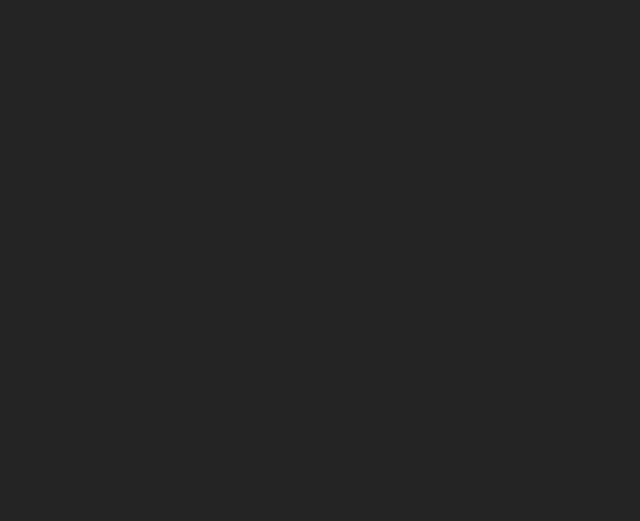
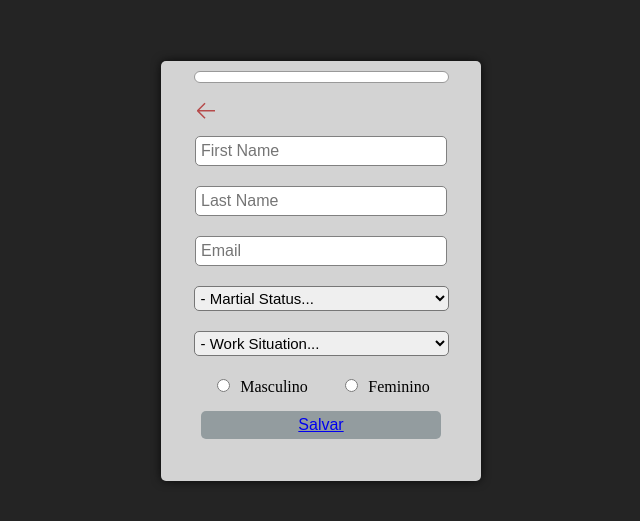
Before and after one commit to Jamilsonh/contact-book, a React (Vite) app: page /addcontact in a window 1280 px wide. Before the commit this address had no page. Shown: the part 137-658 px from the top of the page, without its empty margins (319-959 px from the left). Built offline with nearby package versions, Linux system fonts and the light colour scheme.

Commit message:
Origanizando o codigo

```diff
--- a/package.json
+++ b/package.json
@@ -11,6 +11,7 @@
   "dependencies": {
     "react": "^18.2.0",
     "react-dom": "^18.2.0",
+    "react-icons": "^4.7.1",
     "react-router-dom": "^6.8.0"
   },
   "devDependencies": {
--- /dev/null
+++ b/src/AddContacts.css
@@ -0,0 +1,93 @@
+.input-section {
+  width: 300px;
+  display: flex;
+  flex-direction: column;
+  align-items: center;
+  margin: 10px;
+  padding: 10px;
+  background-color: lightgray;
+  border-radius: 5px;
+  box-shadow: 0px 0px 10px 0px rgba(0,0,0,0.75);
+  height: 400px;
+}
+
+.bar-container {
+  background: white;
+  border: 1px solid #999;
+  width: 85%;
+  height: 12px;
+  box-sizing: border-box;
+  margin-bottom: 15px;
+  border-radius: 15px;
+}
+
+.bar {
+  background: #535bf2;
+  width: 100px;
+  height: 100%;
+  border-radius: 15px;
+}
+
+.seta {
+  justify-content: flex-start;
+  width: 85%;
+}
+
+.react-icons {
+  color: rgb(182, 74, 74);
+  size: 2em;
+}
+
+.input-field {
+  width: 80%;
+  padding: 5px;
+  margin: 10px 0;
+  font-size: 16px;
+  border: 1px solid gray;
+  border-radius: 5px;
+}
+
+.select-field {
+  width: 85%;
+  padding: 2px;
+  margin: 10px 0;
+  font-size: 15px;
+  border-radius: 5px;
+}
+
+.form-group {
+  width: 250px;
+}
+
+.radios-container {
+  width: 100%;
+  display: flex;
+  margin: 10px 0;
+  justify-content: space-around;
+  color: black;
+}
+
+.radios-container input {
+  margin-right: 10px;
+}
+
+.save-button {
+  width: 80%;
+  padding: 5px;
+  margin: 5px 0;
+  background-color: lightblue;
+  border: none;
+  border-radius: 5px;
+  color: rgb(0, 0, 0);
+  font-size: 16px;
+  cursor: pointer;
+}
+
+.save-button:disabled {
+  color: rgba(0, 0, 0, 0.418);
+  background-color: rgba(125, 137, 141, 0.733);
+}
+
+.disabled-link {
+  pointer-events: none;
+}
--- a/src/Contacts.jsx
+++ b/src/AddContacts.jsx
@@ -1,8 +1,9 @@
 import React, { useState, useEffect } from 'react';
 import { Link } from 'react-router-dom';
+import { VscArrowLeft } from "react-icons/vsc";
 import './App.css'
-import Details from './Details';
-import ListOfContacts from './ListOfContacts';
+import './AddContacts.css'
+import { IconContext } from 'react-icons';
 
 const Contacts = () => {
   const [firstName, setFirstName] = useState('');
@@ -13,6 +14,35 @@ const Contacts = () => {
   const [genre, setGenre] = useState('');
 
   const [contacts, setContacts] = useState([]);
+
+  const calculateProgress = () => {
+    let value = 0;
+    let amountToAdd = 16.67;
+
+    if (firstName) {
+      value += amountToAdd;
+    }
+    if (lastName) {
+      value += amountToAdd;
+    }
+    if (email) {
+      let pattern = /^(([^<>()[\]\\.,;:\s@"]+(\.[^<>()[\]\\.,;:\s@"]+)*)|(".+"))@((\[[0-9]{1,3}\.[0-9]{1,3}\.[0-9]{1,3}\.[0-9]{1,3}\])|(([a-zA-Z\-0-9]+\.)+[a-zA-Z]{2,}))$/;
+
+      if(pattern.test(email)) {
+        value += amountToAdd;
+      }
+    }
+    if (maritalStatus) {
+      value += amountToAdd;
+    }
+    if (workSituation) {
+      value += amountToAdd;
+    }
+    if (genre) {
+      value += amountToAdd;
+    }
+    return value;
+  };
 
   const handleSave = () => {
     const newContact = { firstName, lastName, email, maritalStatus, workSituation, genre };
@@ -37,11 +67,27 @@ const Contacts = () => {
     setContacts(savedContacts);
   }, []);
 
-
+  calculateProgress();
 
   return (
     <div className="app-container">
       <div className="input-section">
+        <div className='bar-container'>
+          <div
+            className='bar'
+            style={{ width: `${calculateProgress()}%` }}
+          >
+          </div>
+        </div>
+        <div className='seta'>
+          <IconContext.Provider
+            value={{ className:'react-icons' , size: '1.5em'}}
+          >
+            <a href="/">
+              <VscArrowLeft/>
+            </a>
+          </IconContext.Provider>
+        </div>
         <input
           className="input-field"
           type="text"
@@ -63,7 +109,6 @@ const Contacts = () => {
           value={email}
           onChange={(e) => setEmail(e.target.value)}
         />
-
         <select
           className="select-field"
           name="status"
@@ -75,9 +120,6 @@ const Contacts = () => {
           <option value='casado'>Casado</option>
           <option value='divorciado'>Divorciado</option>
         </select>
-
-
-
         <select
           className="select-field"
           name="status"
@@ -90,7 +132,6 @@ const Contacts = () => {
           <option value='Contratado PJ'>Contratado PJ</option>
           <option value='Freelancer'>Freelancer</option>
         </select>
-
 
         <div className='form-group'>
           <div className='radios-container'>
@@ -117,46 +158,15 @@ const Contacts = () => {
           </div>
         </div>
 
-        <button className="save-button" onClick={handleSave}>
-          Save
-        </button>
-        <button className="save-button" onClick={limparStorage}>
-          Limpar
-        </button>
-      </div>
-      <div className="contacts-section">
-        <div className="contacts-container">
-          {contacts.map((contact, index) => (
-            <div>
-              <button>
-                  <Link to={'/listofcontacts'}>
-                    Detalhes
+        <button
+          className="save-button"
+          onClick={handleSave}
+          disabled={calculateProgress() !== 100.02000000000001}
+        >
+          <Link to='/' >
+            Salvar
           </Link>
         </button>
-
-
-            {/*
-              <div key={index} className="contact-card">
-              <div className="contact-name">{contact.firstName}</div>
-              <div className="contact-email">{contact.lastName}</div>
-              <div className="contact-email">{contact.email}</div>
-              <div className="contact-email">{contact.maritalStatus}</div>
-              <div className="contact-email">{contact.workSituation}</div>
-              <div className="contact-email">{contact.genre}</div>
-              <div>
-                <button>
-                  <Link to={`/details/${contact.firstName}`}>
-                    Detalhes
-                  </Link>
-                </button>
-              </div>
-            </div>
-          */}
-            </div>
-
-
-          ))}
-        </div>
       </div>
     </div>
   );
--- a/src/App.css
+++ b/src/App.css
@@ -3,10 +3,11 @@
   justify-content: center;
   align-items: center;
   height: 800px;
+  flex-direction: column;
 }
 
 .input-section {
-  width: 30%;
+  width: 300px;
   display: flex;
   flex-direction: column;
   align-items: center;
@@ -16,41 +17,6 @@
   border-radius: 5px;
   box-shadow: 0px 0px 10px 0px rgba(0,0,0,0.75);
   height: 500px;
-}
-
-.input-field {
-  width: 80%;
-  padding: 5px;
-  margin: 5px 0;
-  font-size: 16px;
-  border: 1px solid gray;
-  border-radius: 5px;
-}
-
-.select-field {
-  width: 85%;
-  padding: 2px;
-  margin: 5px 0;
-  font-size: 15px;
-  border-radius: 5px;
-}
-
-.radios-container {
-  width: 100%;
-  display: flex;
-  justify-content: space-around;
-}
-
-.save-button {
-  width: 80%;
-  padding: 5px;
-  margin: 5px 0;
-  background-color: lightblue;
-  border: none;
-  border-radius: 5px;
-  color: white;
-  font-size: 16px;
-  cursor: pointer;
 }
 
 .contacts-section {
@@ -70,8 +36,7 @@
 }
 
 .contact-card {
-  width: 200px;
-  height: 50px;
+  width: 250px;
   margin: 10px;
   padding: 10px;
   background-color: lightblue;
@@ -79,13 +44,24 @@
   box-shadow: 0px 0px 10px 0px rgba(0,0,0,0.75);
   text-align: center;
   color: rgb(0, 0, 0);
+  display: flex;
+  justify-content: space-between;
 }
 
 .contact-name {
-  font-size: 20px;
-  margin-bottom: 5px;
+  font-size: 15px;
+  margin: 2px;
+  display: flex;
 }
 
 .contact-email {
   font-size: 16px;
 }
+
+.first-name {
+  margin: 3px;
+}
+
+.last-name {
+  margin: 3px;
+}
--- a/src/App.jsx
+++ b/src/App.jsx
@@ -1,8 +1,7 @@
 import React, { useState, useEffect } from 'react';
 import { BrowserRouter, Outlet, Route, Routes } from 'react-router-dom';
-import AddContact from './AddContact';
 import './App.css'
-import Contacts from './Contacts';
+import Contacts from './AddContacts';
 
 const App = () => {
   return (
--- a/src/Details.jsx
+++ b/src/Details.jsx
@@ -32,6 +32,9 @@ const Details = () => {
               <div>
                 {filter.email}
               </div>
+              <div>
+                {filter.genre}
+              </div>
             </div>
           )}
           <button>
--- a/src/ListOfContacts.jsx
+++ b/src/ListOfContacts.jsx
@@ -1,13 +1,20 @@
 import React, { useState, useEffect } from 'react';
-import './App.css'
+import { Link } from 'react-router-dom';
+import './App.css';
+import './ListOfContacts.css';
 
 const ListOfContacts = ( ) => {
   const [contacts, setContacts] = useState([]);
 
+  function limparStorage() {
+    localStorage.removeItem('contacts')
+    const savedContacts = JSON.parse(localStorage.getItem('contacts')) || [];
+    setContacts(savedContacts);
+  }
+
   useEffect(() => {
     const savedContacts = JSON.parse(localStorage.getItem('contacts')) || [];
     setContacts(savedContacts);
-
   }, []);
 
   return (
@@ -19,12 +26,31 @@ const ListOfContacts = ( ) => {
           >
             <div className="contacts-container">
               <div className="contact-card">
-              <div className="contact-name">{item.firstName}</div>
-              <div className="contact-name">{item.lastName}</div>
+                <div className="contact-name">
+                  <div className="first-name">{item.firstName}</div>
+                  <div className="last-name">{item.lastName}</div>
+                </div>
+                <div>
+                  <button>
+                    <Link to={`/details/${item.firstName}`}>
+                      Detalhes
+                    </Link>
+                  </button>
                 </div>
               </div>
             </div>
+
+          </div>
       ))}
+        <button>
+          <Link to={'/addcontact'}>
+            Adicionar Contato
+          </Link>
+        </button>
+        <button className="save-button" onClick={limparStorage}>
+          Limpar
+        </button>
+
       </div>
     </div>
   );
--- a/src/main.jsx
+++ b/src/main.jsx
@@ -1,9 +1,8 @@
 import React from 'react'
 import ReactDOM from 'react-dom/client'
 import { BrowserRouter, Route, Routes } from 'react-router-dom'
-import AddContact from './AddContact'
 import App from './App'
-import Contacts from './Contacts'
+import Contacts from './AddContacts'
 import Details from './Details'
 import './index.css'
 import ListOfContacts from './ListOfContacts'
@@ -13,10 +12,9 @@ ReactDOM.createRoot(document.getElementById('root')).render(
     <BrowserRouter>
       <Routes>
         <Route element={<App />}>
-          <Route path="/" element={<Contacts />} />
-          <Route path="/add-contact" element={<AddContact />} />
+          <Route path="/" element={<ListOfContacts />} />
           <Route path="/details/:id" element={<Details />} />
-          <Route path="/listofcontacts" element={<ListOfContacts />} />
+          <Route path="/addcontact" element={<Contacts />} />
         </Route>
       </Routes>
     </BrowserRouter>
```
Also changed, not shown: src/ListOfContacts.css (added), src/Rascunho.jsx (line endings or trailing spaces), 2 other files (tests, documents, lock files or other folders). Lines whose indentation alone changed are shown as unchanged.
